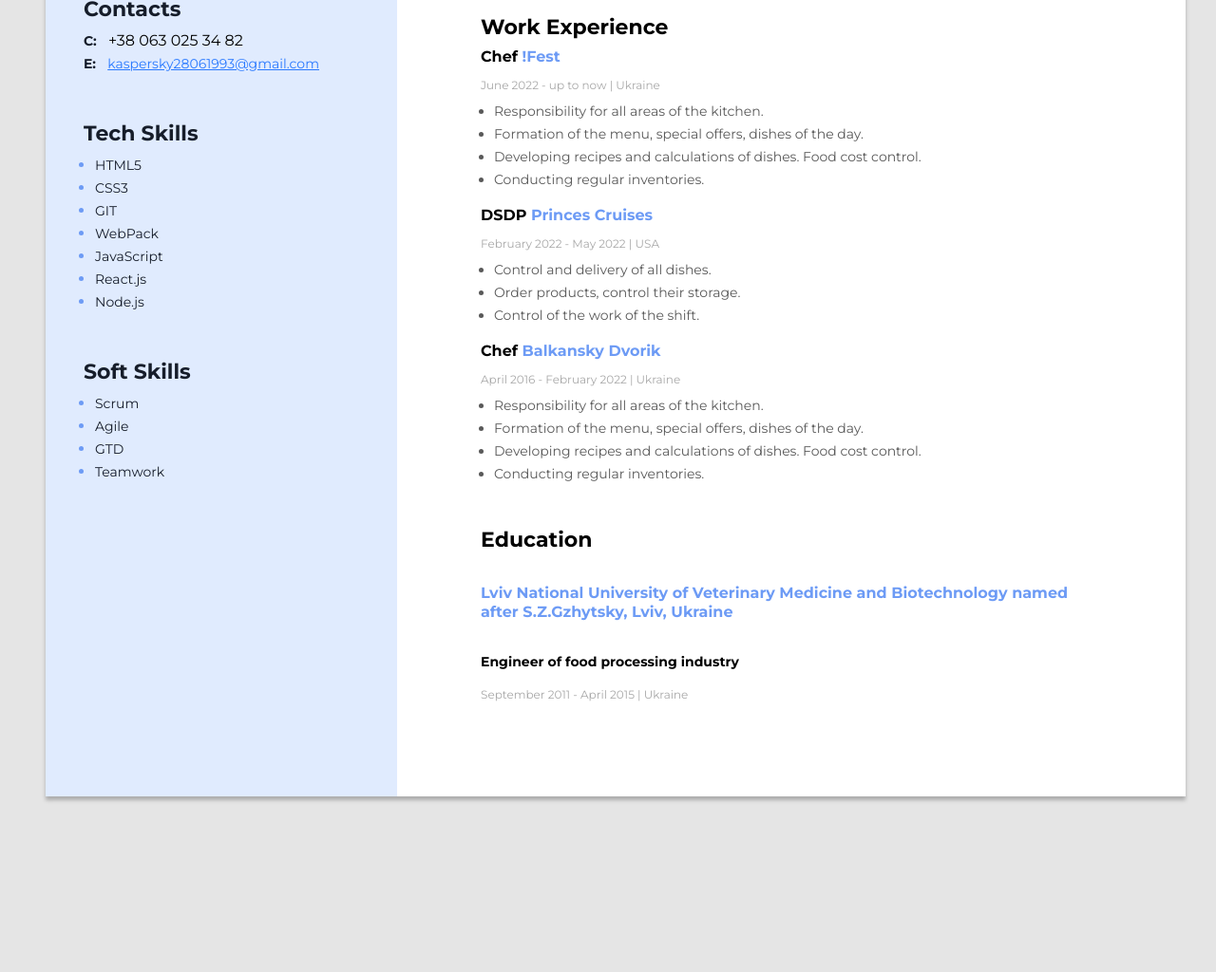
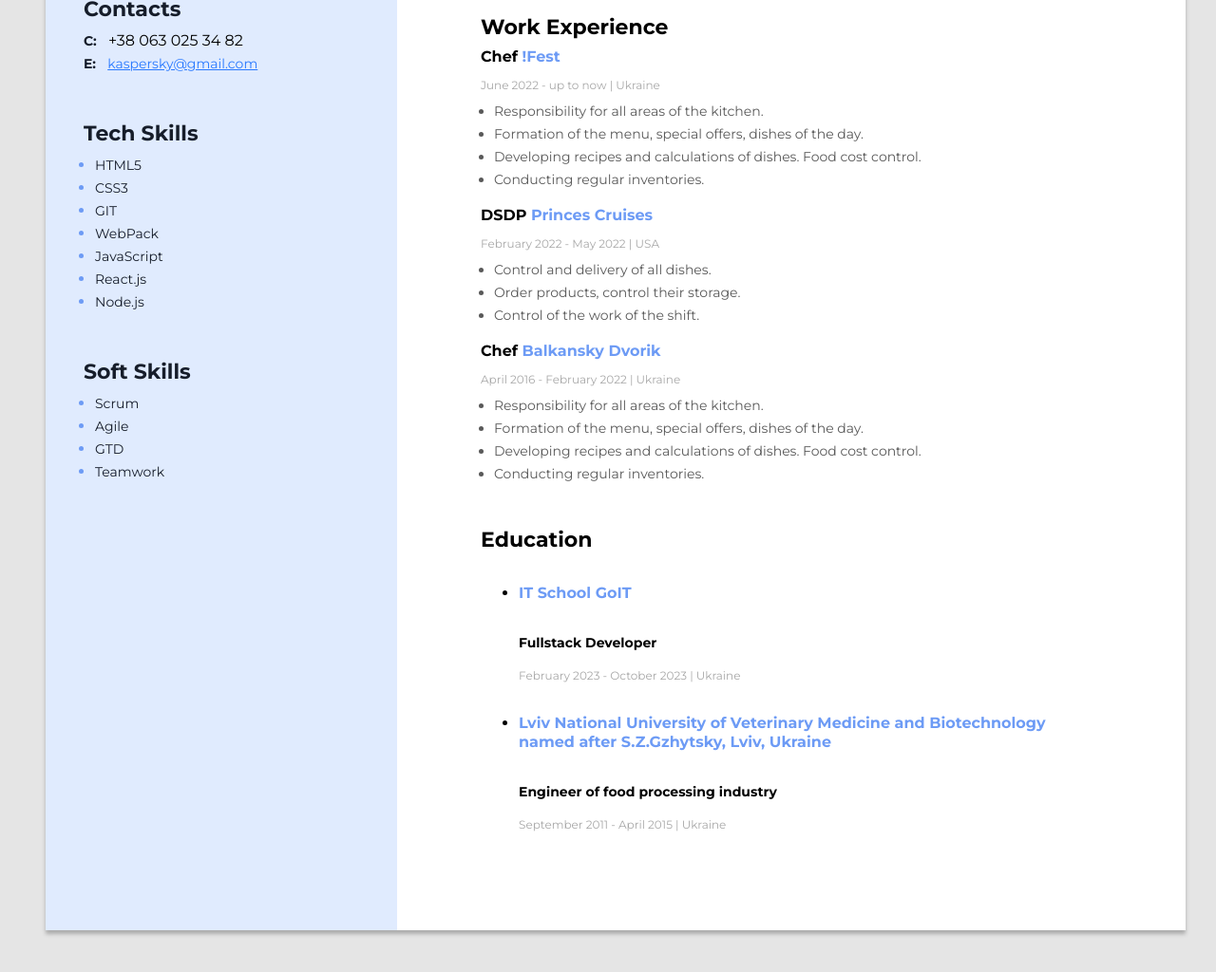
Before and after one commit to PetroKasperskyi/Resume, a plain HTML site: page index.html in a window 1280 px wide. Shown: the part 514-1538 px from the top of the page at 95% size. Before the commit the page ends 1401 px from the top, so only its background shows below. Drawn offline with Linux system fonts and the light colour scheme.

Commit message:
commit 001

```diff
--- a/index.html
+++ b/index.html
@@ -134,14 +134,27 @@
         <!-- Education -->
         <div class="education-conteiner">
           <h3 class="main-content-title">Education</h3>
-          <h4 class="education-plase">
-            Lviv National University of Veterinary Medicine and Biotechnology
-            named after S.Z.Gzhytsky, Lviv, Ukraine
-          </h4>
-          <h4 class="education-profesion">
-            Engineer of food processing industry
-          </h4>
-          <p class="education-time">September 2011 - April 2015 | Ukraine</p>
+          <ul>
+            <li>
+              <h4 class="education-plase">IT School GoIT</h4>
+              <h4 class="education-profesion">Fullstack Developer</h4>
+              <p class="education-time">
+                February 2023 - October 2023 | Ukraine
+              </p>
+            </li>
+            <li>
+              <h4 class="education-plase">
+                Lviv National University of Veterinary Medicine and
+                Biotechnology named after S.Z.Gzhytsky, Lviv, Ukraine
+              </h4>
+              <h4 class="education-profesion">
+                Engineer of food processing industry
+              </h4>
+              <p class="education-time">
+                September 2011 - April 2015 | Ukraine
+              </p>
+            </li>
+          </ul>
         </div>
       </div>
       <!-- Sidebar -->
@@ -165,7 +178,7 @@
           <p class="contacts-item">
             <span class="contacts-type">E:</span>
             <a href="kaspersky28061993@gmail.com " class="contacts-email"
-              >kaspersky28061993@gmail.com</a
+              >kaspersky@gmail.com</a
             >
           </p>
         </div>
```
